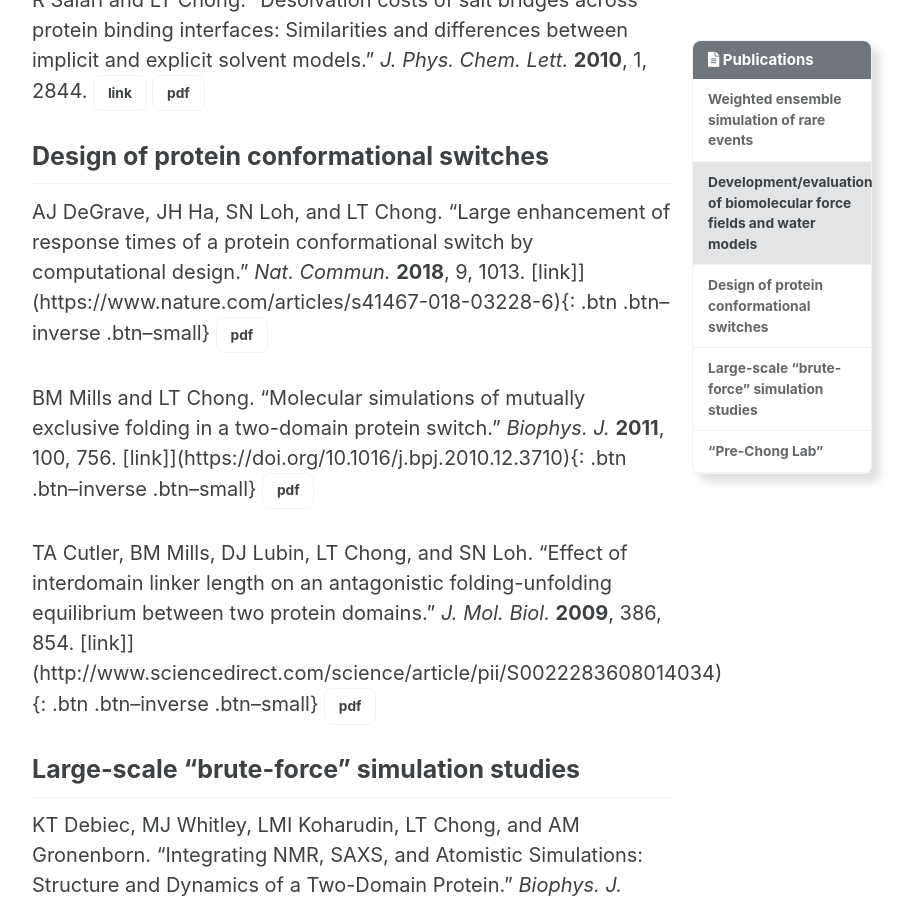
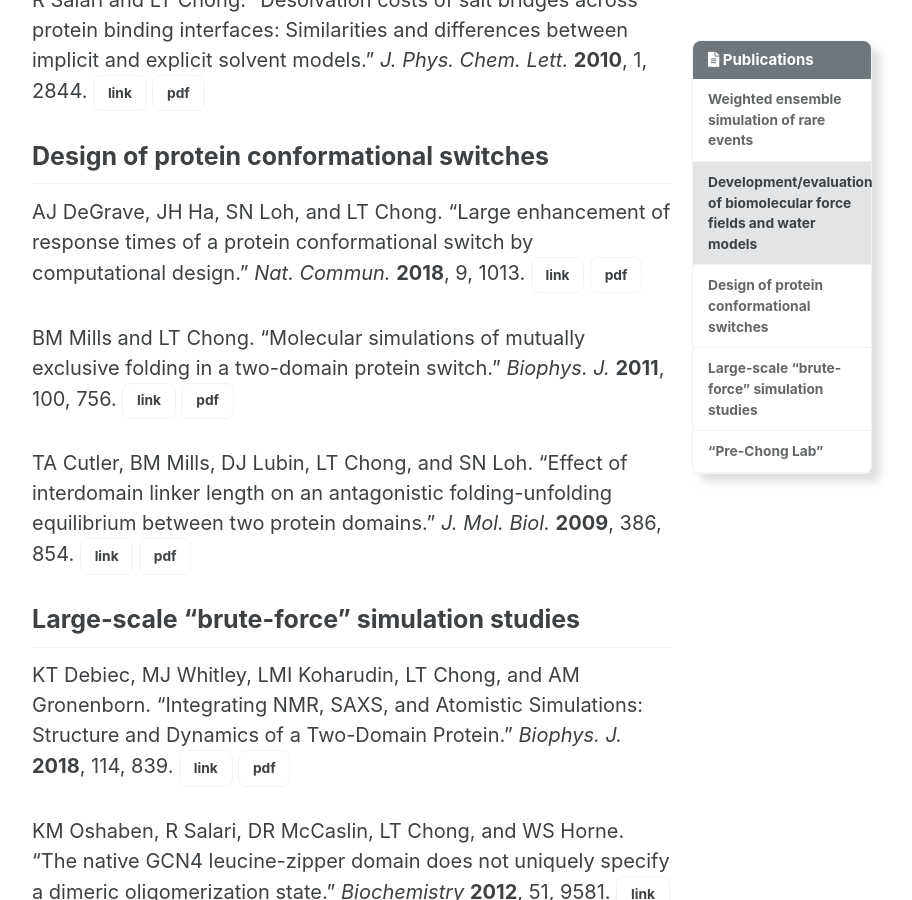
Before and after one commit to darianyang/mm-github-pages-test, a Jekyll site: the page built from _pages/publications.md, in a window 1280 px wide and 900 px high, scrolled down 3313 px. Shown: the whole window, without its empty margins (288-1200 px from the left). Built offline with Jekyll 4.4.1, drawn with Linux system fonts in a browser that asks for light colours; cached includes are drawn as plain includes.

Commit message:
Fixed broken buttons in publication page

```diff
--- a/_pages/publications.md
+++ b/_pages/publications.md
@@ -79,14 +79,14 @@ R Salari and LT Chong. "Desolvation costs of salt bridges across protein binding
 ## Design of protein conformational switches
 
 AJ DeGrave, JH Ha, SN Loh, and LT Chong. “Large enhancement of response times of a protein conformational switch by computational design.” *Nat. Commun.* **2018**, 9, 1013.
-[link]](https://www.nature.com/articles/s41467-018-03228-6){: .btn .btn--inverse .btn--small} [pdf](/assets/pdf/protein-switch/DeGrave et al. - 2018 - Large enhancement of response times of a protein c.pdf){: .btn .btn--inverse .btn--small}
+[link](https://www.nature.com/articles/s41467-018-03228-6){: .btn .btn--inverse .btn--small} [pdf](/assets/pdf/protein-switch/DeGrave et al. - 2018 - Large enhancement of response times of a protein c.pdf){: .btn .btn--inverse .btn--small}
 
 BM Mills and LT Chong. “Molecular simulations of mutually exclusive folding in a two-domain protein switch.” *Biophys. J.* **2011**, 100, 756.
-[link]](https://doi.org/10.1016/j.bpj.2010.12.3710){: .btn .btn--inverse .btn--small} [pdf](/assets/pdf/protein-switch/Mills and Chong - 2011 - Molecular Simulations of Mutually Exclusive Foldin.pdf){: .btn .btn--inverse .btn--small}
+[link](https://doi.org/10.1016/j.bpj.2010.12.3710){: .btn .btn--inverse .btn--small} [pdf](/assets/pdf/protein-switch/Mills and Chong - 2011 - Molecular Simulations of Mutually Exclusive Foldin.pdf){: .btn .btn--inverse .btn--small}
 
 
 TA Cutler, BM Mills, DJ Lubin, LT Chong, and SN Loh. "Effect of interdomain linker length on an antagonistic folding-unfolding equilibrium between two protein domains." *J. Mol. Biol.* **2009**, 386,  854.
-[link]](http://www.sciencedirect.com/science/article/pii/S0022283608014034){: .btn .btn--inverse .btn--small} [pdf](/assets/pdf/protein-switch/Cutler et al. - 2009 - Effect of Interdomain Linker Length on an Antagoni.pdf){: .btn .btn--inverse .btn--small}
+[link](http://www.sciencedirect.com/science/article/pii/S0022283608014034){: .btn .btn--inverse .btn--small} [pdf](/assets/pdf/protein-switch/Cutler et al. - 2009 - Effect of Interdomain Linker Length on an Antagoni.pdf){: .btn .btn--inverse .btn--small}
 
 
 
```
